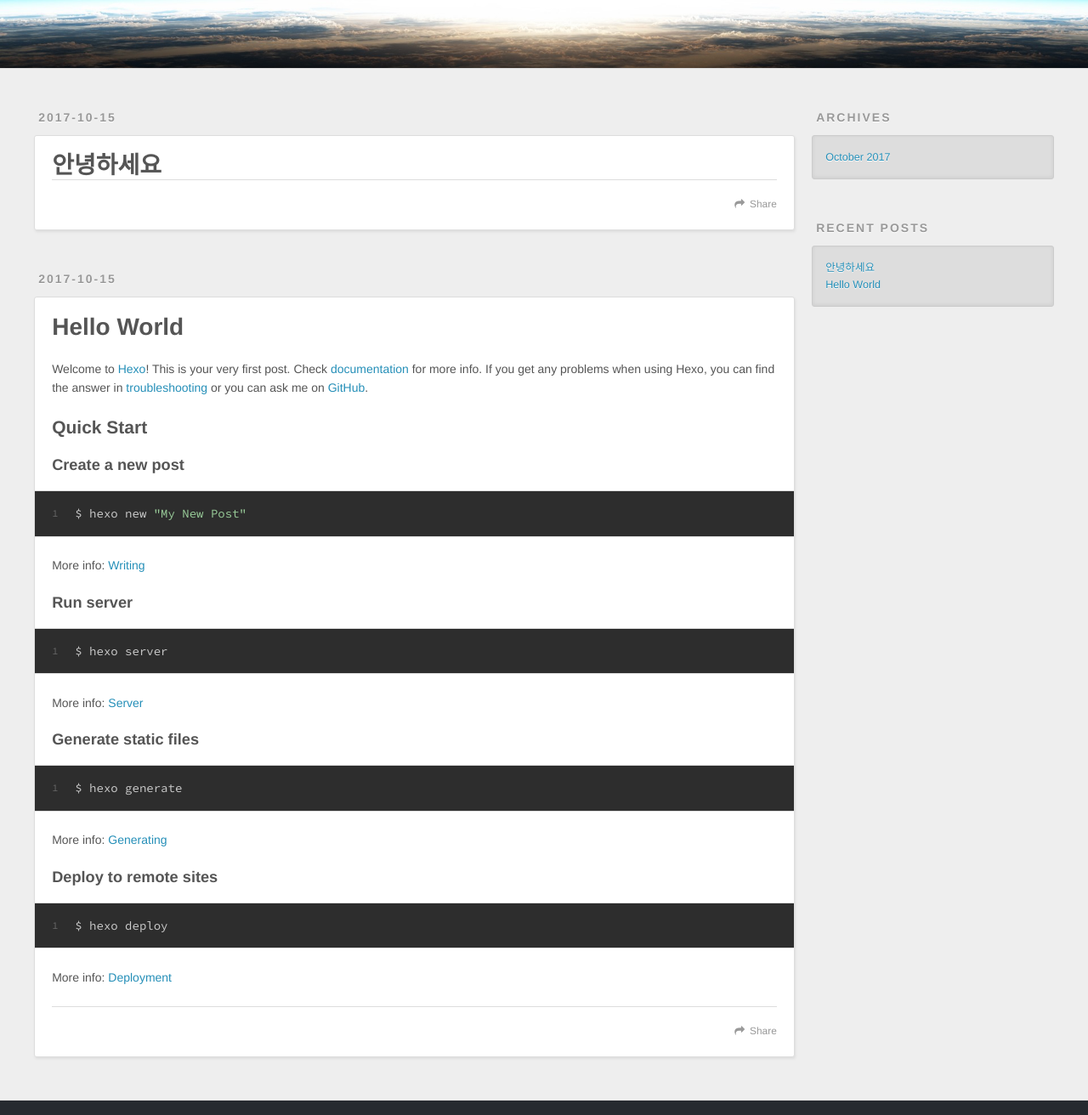
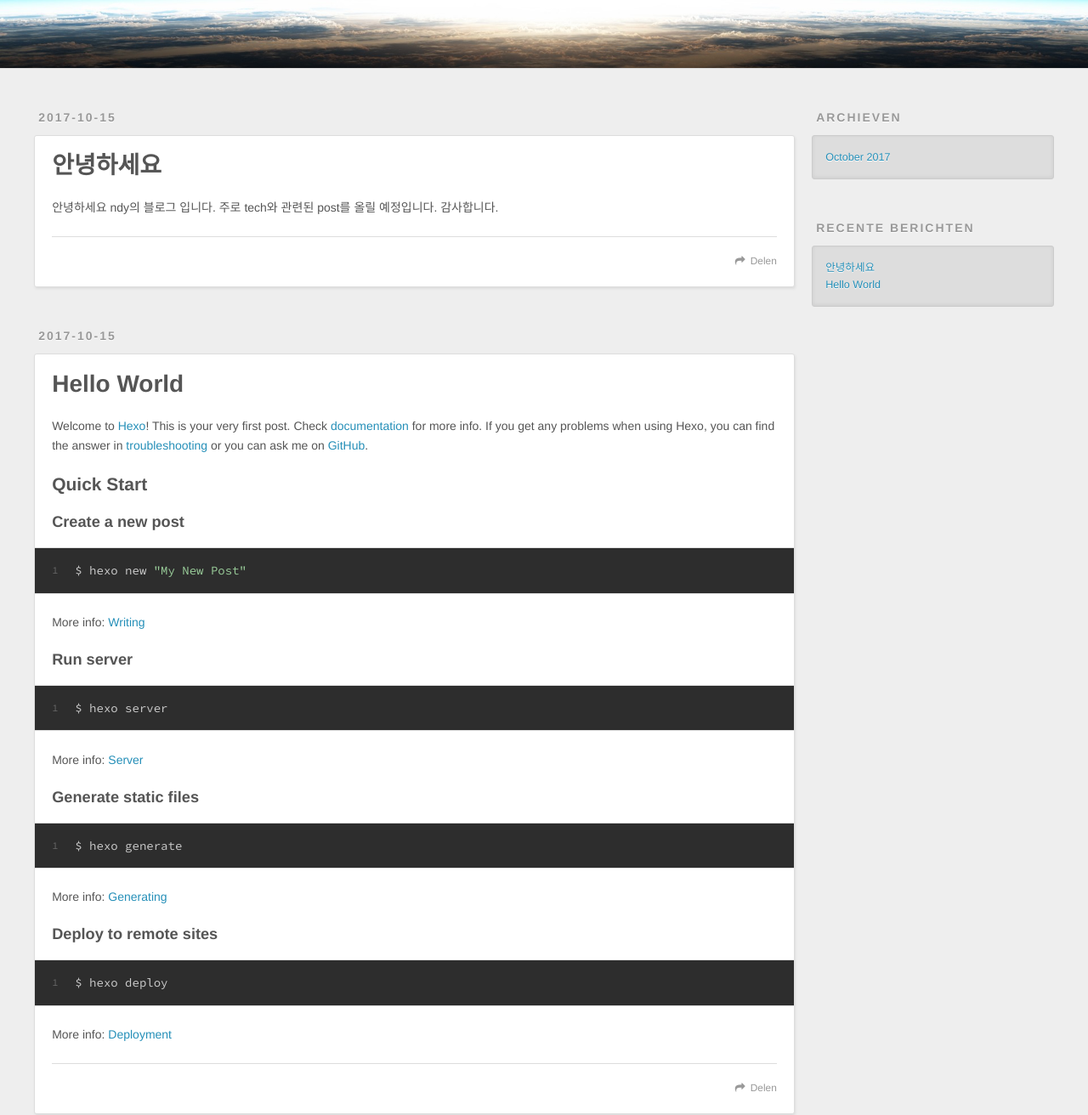
Before and after one commit to dynoh91/dynoh91.github.io, a plain HTML site: page index.html in a window 1280 px wide. Shown: the part 220-1532 px from the top of the page at 85% size. Drawn offline with nearby package versions, Linux system fonts and the light colour scheme.

Commit message:
Site updated: 2017-10-15 13:03:26

```diff
--- a/index.html
+++ b/index.html
@@ -50,7 +50,7 @@
 
           <a id="nav-rss-link" class="nav-icon" href="/atom.xml" title="RSS Feed"></a>
 
-        <a id="nav-search-btn" class="nav-icon" title="Search"></a>
+        <a id="nav-search-btn" class="nav-icon" title="Zoeken"></a>
       </nav>
       <div id="search-form-wrap">
         <form action="//google.com/search" method="get" accept-charset="UTF-8" class="search-form"><input type="search" name="q" class="search-form-input" placeholder="Search"><button type="submit" class="search-form-submit">&#xF002;</button><input type="hidden" name="sitesearch" value="https://dynoh91.github.io"></form>
@@ -83,11 +83,12 @@
 
     <div class="article-entry" itemprop="articleBody">
 
+        <p>안녕하세요 ndy의 블로그 입니다. 주로 tech와 관련된 post를 올릴 예정입니다. 감사합니다.</p>
 
 
     </div>
     <footer class="article-footer">
-      <a data-url="https://dynoh91.github.io/2017/10/15/hello/" data-id="cj8s80v5f0001djay90mxgwri" class="article-share-link">Share</a>
+      <a data-url="https://dynoh91.github.io/2017/10/15/hello/" data-id="cj8s80v5f0001djay90mxgwri" class="article-share-link">Delen</a>
 
 
     </footer>
@@ -132,7 +133,7 @@
 
     </div>
     <footer class="article-footer">
-      <a data-url="https://dynoh91.github.io/2017/10/15/hello-world/" data-id="cj8s80v570000djayxi886xbk" class="article-share-link">Share</a>
+      <a data-url="https://dynoh91.github.io/2017/10/15/hello-world/" data-id="cj8s80v570000djayxi886xbk" class="article-share-link">Delen</a>
 
 
     </footer>
@@ -157,7 +158,7 @@
 
 
   <div class="widget-wrap">
-    <h3 class="widget-title">Archives</h3>
+    <h3 class="widget-title">Archieven</h3>
     <div class="widget">
       <ul class="archive-list"><li class="archive-list-item"><a class="archive-list-link" href="/archives/2017/10/">October 2017</a></li></ul>
     </div>
@@ -167,7 +168,7 @@
 
 
   <div class="widget-wrap">
-    <h3 class="widget-title">Recent Posts</h3>
+    <h3 class="widget-title">Recente berichten</h3>
     <div class="widget">
       <ul>
 
```
Also changed, not shown: 2017/10/15/hello-world/index.html (+5 -5 lines), 2017/10/15/hello/index.html (+11 -7 lines), archives/2017/10/index.html (+4 -4 lines), archives/2017/index.html (+4 -4 lines), archives/index.html (+4 -4 lines).
